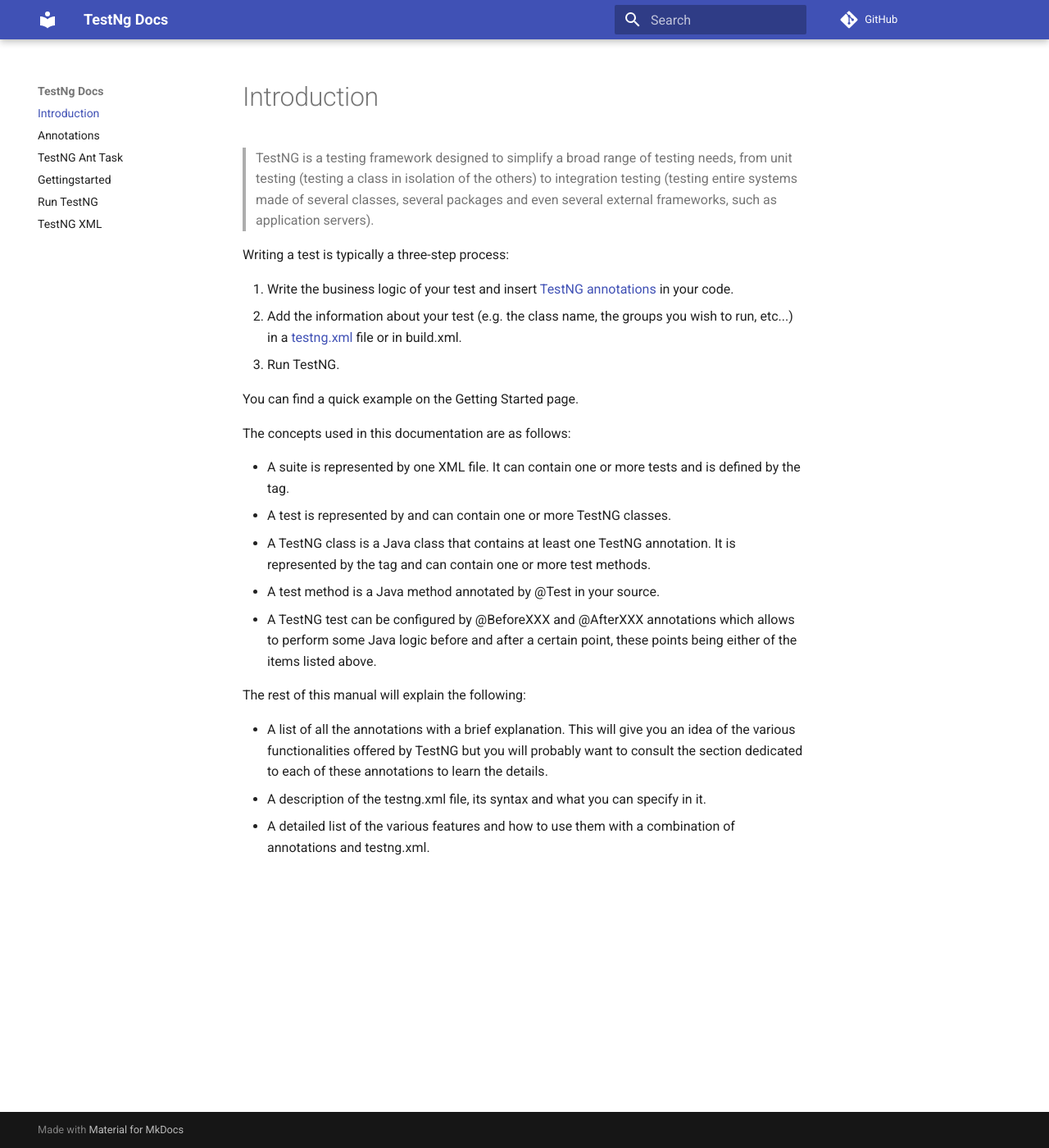
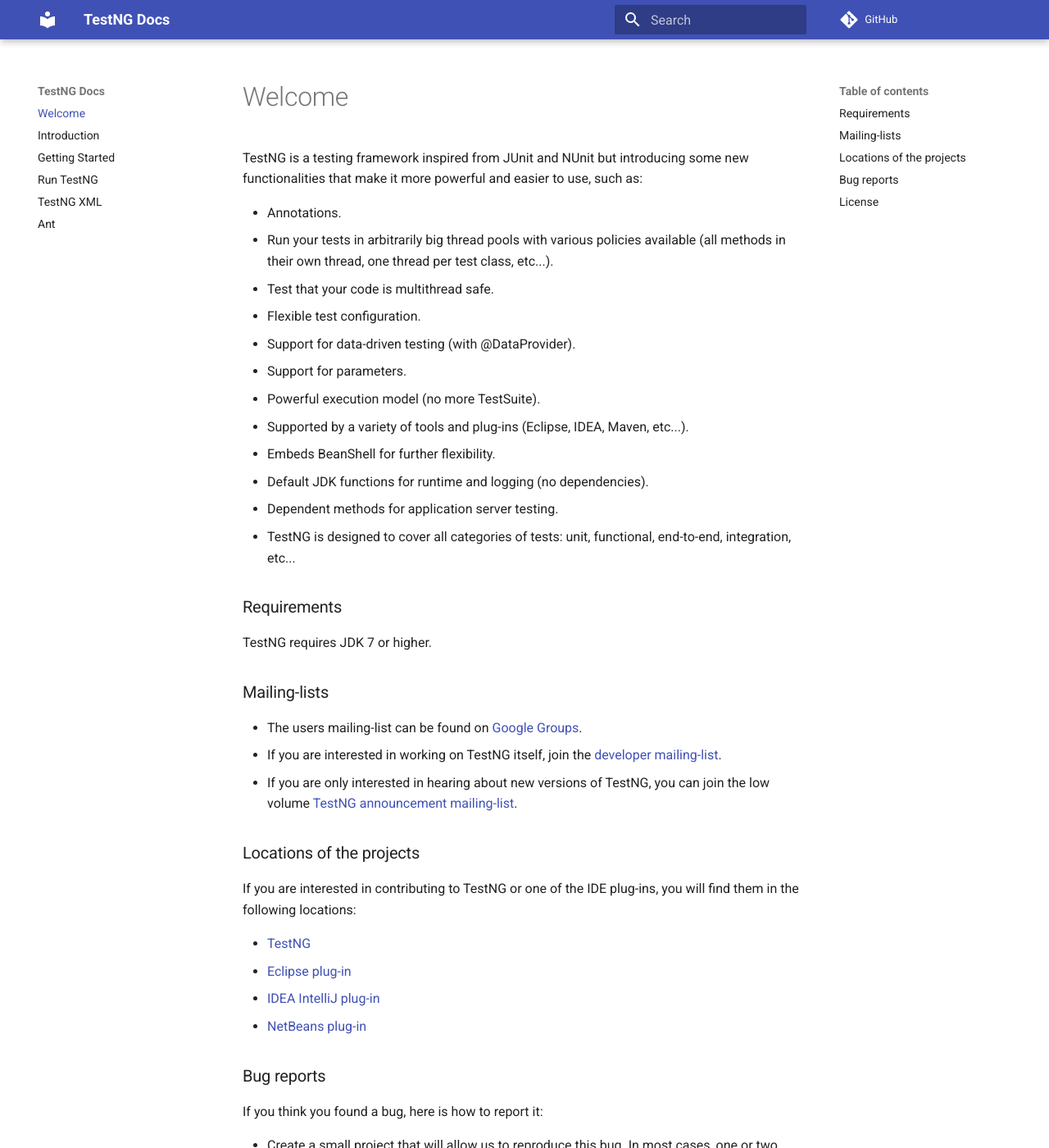
Before and after one commit to yatheeshraju/testng-docs, an MkDocs documentation site: the page built from docs/index.md, in a window 1280 px wide and 1400 px high. Shown: the whole window at 82% size. Built offline with MkDocs 1.6.1 and Material for MkDocs 9.7.7, drawn with Linux system fonts in a browser that asks for light colours; comment, search, counter and statistics services are not loaded; some of the changed text lies outside the part shown.

Commit message:
inro restructure nav

````diff
--- /dev/null
+++ b/docs/basic.md
@@ -0,0 +1,27 @@
+# Introduction
+
+> TestNG is a testing framework designed to simplify a broad range of testing needs, from unit testing (testing a class in isolation of the others) to integration testing (testing entire systems made of several classes, several packages and even several external frameworks, such as application servers).
+
+Writing a test is typically a three-step process:
+
+1. Write the business logic of your test and insert [TestNG annotations](/annotations) in your code.
+2. Add the information about your test (e.g. the class name, the groups you wish to run, etc...) in a [testng.xml](/testngxml) file or in build.xml.
+3. Run TestNG.
+
+
+You can find a quick example on the Getting Started page.
+
+
+The concepts used in this documentation are as follows:
+
+* A suite is represented by one XML file. It can contain one or more tests and is defined by the <suite> tag.
+* A test is represented by <test> and can contain one or more TestNG classes.
+* A TestNG class is a Java class that contains at least one TestNG annotation. It is represented by the <class> tag and can contain one or more test methods.
+* A test method is a Java method annotated by @Test in your source.
+* A TestNG test can be configured by @BeforeXXX and @AfterXXX annotations which allows to perform some Java logic before and after a certain point, these points being either of the items listed above.
+
+The rest of this manual will explain the following:
+
+* A list of all the annotations with a brief explanation. This will give you an idea of the various functionalities offered by TestNG but you will probably want to consult the section dedicated to each of these annotations to learn the details.
+* A description of the testng.xml file, its syntax and what you can specify in it.
+* A detailed list of the various features and how to use them with a combination of annotations and testng.xml.
--- a/docs/gettingstarted.md
+++ b/docs/gettingstarted.md
@@ -0,0 +1,85 @@
+# Getting Started
+
+
+I started TestNG out of frustration for some JUnit deficiencies which I have documented on my weblog [here](https://beust.com/weblog/2004/08/25/testsetup-and-evil-static-methods/) and [here](https://beust.com/weblog/2004/02/08/junit-pain/) Reading these entries might give you a better idea of the goal I am trying to achieve with TestNG.  You can also check out a quick overview of the [main features](http://www.beust.com/weblog/archives/000176.html) and an [article](https://beust.com/weblog/2004/08/18/using-annotation-inheritance-for-testing/) describing a very concrete example where the combined use of several TestNG's features provides for a very intuitive and maintainable testing design.
+
+Here is a very simple test:
+
+```java
+package example1;
+
+import org.testng.annotations.*;
+
+public class SimpleTest {
+
+ @BeforeClass
+ public void setUp() {
+   // code that will be invoked when this test is instantiated
+ }
+
+ @Test(groups = { "fast" })
+ public void aFastTest() {
+   System.out.println("Fast test");
+ }
+
+ @Test(groups = { "slow" })
+ public void aSlowTest() {
+    System.out.println("Slow test");
+ }
+
+}
+```
+
+The method setUp() will be invoked after the test class has been built and before any test method is run.  In this example, we will be running the group fast, so aFastTest() will be invoked while aSlowTest() will be skipped.
+
+Things to note:
+
+* No need to extend a class or implement an interface.
+* Even though the example above uses the JUnit conventions, our methods can be called any name you like, it's the annotations that tell TestNG what they are.
+* A test method can belong to one or several groups.
+
+Once you have compiled your test class into the build directory, you can invoke your test with the command line, an ant task (shown below) or an XML file:
+
+```xml
+<project default="test">
+
+ <path id="cp">
+   <pathelement location="lib/testng-testng-5.13.1.jar"/>
+   <pathelement location="build"/>
+ </path>
+
+ <taskdef name="testng" classpathref="cp"
+          classname="org.testng.TestNGAntTask" />
+
+ <target name="test">
+   <testng classpathref="cp" groups="fast">
+     <classfileset dir="build" includes="example1/*.class"/>
+   </testng>
+ </target>
+
+</project>
+```
+
+Use ant to invoke it:
+
+```
+c:> ant
+Buildfile: build.xml
+
+test:
+[testng] Fast test
+[testng] ===============================================
+[testng] Suite for Command line test
+[testng] Total tests run: 1, Failures: 0, Skips: 0
+[testng] ===============================================
+
+
+BUILD SUCCESSFUL
+Total time: 4 seconds
+
+```
+Then you can browse the result of your tests:
+
+```
+start test-output\index.html (on Windows)
+```
--- a/docs/index.md
+++ b/docs/index.md
@@ -1,27 +1,47 @@
-# Introduction
+# Welcome
+TestNG is a testing framework inspired from JUnit and NUnit but introducing some new functionalities that make it more powerful and easier to use, such as:
 
-> TestNG is a testing framework designed to simplify a broad range of testing needs, from unit testing (testing a class in isolation of the others) to integration testing (testing entire systems made of several classes, several packages and even several external frameworks, such as application servers).
+* Annotations.
+* Run your tests in arbitrarily big thread pools with various policies available (all methods in their own thread, one thread per test class, etc...).
+* Test that your code is multithread safe.
+* Flexible test configuration.
+* Support for data-driven testing (with @DataProvider).
+* Support for parameters.
+* Powerful execution model (no more TestSuite).
+* Supported by a variety of tools and plug-ins (Eclipse, IDEA, Maven, etc...).
+* Embeds BeanShell for further flexibility.
+* Default JDK functions for runtime and logging (no dependencies).
+* Dependent methods for application server testing.
+* TestNG is designed to cover all categories of tests:  unit, functional, end-to-end, integration, etc...
 
-Writing a test is typically a three-step process:
+### Requirements
 
-1. Write the business logic of your test and insert [TestNG annotations](/annotations) in your code.
-2. Add the information about your test (e.g. the class name, the groups you wish to run, etc...) in a [testng.xml](/testngxml) file or in build.xml.
-3. Run TestNG.
+TestNG requires JDK 7 or higher.
 
+### Mailing-lists
 
-You can find a quick example on the Getting Started page.
+* The users mailing-list can be found on [Google Groups](http://groups.google.com/group/testng-users).
+* If you are interested in working on TestNG itself, join the [developer mailing-list](http://groups.google.com/group/testng-users).
+* If you are only interested in hearing about new versions of TestNG, you can join the low volume [TestNG announcement mailing-list](http://groups.google.com/group/testng-announcements).
 
+### Locations of the projects
 
-The concepts used in this documentation are as follows:
+If you are interested in contributing to TestNG or one of the IDE plug-ins, you will find them in the following locations:
 
-* A suite is represented by one XML file. It can contain one or more tests and is defined by the <suite> tag.
-* A test is represented by <test> and can contain one or more TestNG classes.
-* A TestNG class is a Java class that contains at least one TestNG annotation. It is represented by the <class> tag and can contain one or more test methods.
-* A test method is a Java method annotated by @Test in your source.
-* A TestNG test can be configured by @BeforeXXX and @AfterXXX annotations which allows to perform some Java logic before and after a certain point, these points being either of the items listed above.
+* [TestNG](https://github.com/cbeust/testng/)
+* [Eclipse plug-in](https://github.com/cbeust/testng-eclipse/)
+* [IDEA IntelliJ plug-in](https://github.com/JetBrains/intellij-community/tree/master/plugins/testng)
+* [NetBeans plug-in](http://wiki.netbeans.org/TestNG)
 
-The rest of this manual will explain the following:
+### Bug reports
 
-* A list of all the annotations with a brief explanation. This will give you an idea of the various functionalities offered by TestNG but you will probably want to consult the section dedicated to each of these annotations to learn the details.
-* A description of the testng.xml file, its syntax and what you can specify in it.
-* A detailed list of the various features and how to use them with a combination of annotations and testng.xml.
+If you think you found a bug, here is how to report it:
+
+* Create a small project that will allow us to reproduce this bug. In most cases, one or two Java source files and a testng.xml file should be sufficient. Then you can either zip it and email it to the [testng-dev mailing-list](http://groups.google.com/group/testng-dev) or make it available on an open source hosting site, such as [github](https://github.com/) and email testng-dev so we know about it. Please make sure that this project is self contained so that we can build it right away (remove the dependencies on external or proprietary frameworks, etc...).
+* If the bug you observed is on the Eclipse plug-in, make sure your sample project contains the .project and .classpath files.
+* [File a bug](https://github.com/cbeust/testng/issues).
+
+For more information, you can either [download](/download) TestNG, read the [manual](/index).
+
+### License
+Apache 2.0
--- a/mkdocs.yml
+++ b/mkdocs.yml
@@ -1,5 +1,13 @@
-site_name: TestNg Docs
+site_name: TestNG Docs
 
 repo_url: https://github.com/yatheeshraju/testng-docs
 
 theme: 'material'
+
+nav:
+    - 'Welcome' : 'index.md'
+    - 'Introduction' : 'basic.md'
+    - 'Getting Started': 'gettingstarted.md'
+    - 'Run TestNG': 'runningtestng.md'
+    - 'TestNG XML': 'testngxml.md'
+    -  'Ant': 'ant.md'
````
